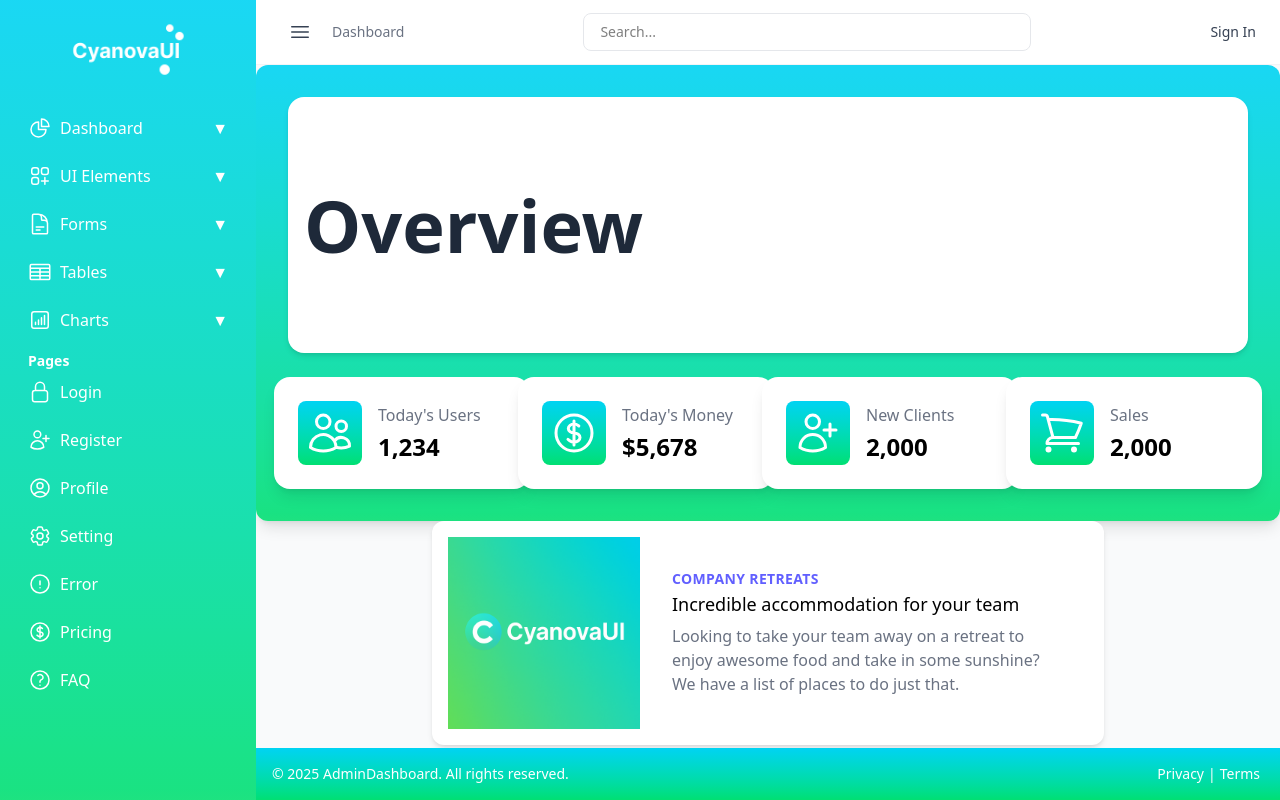
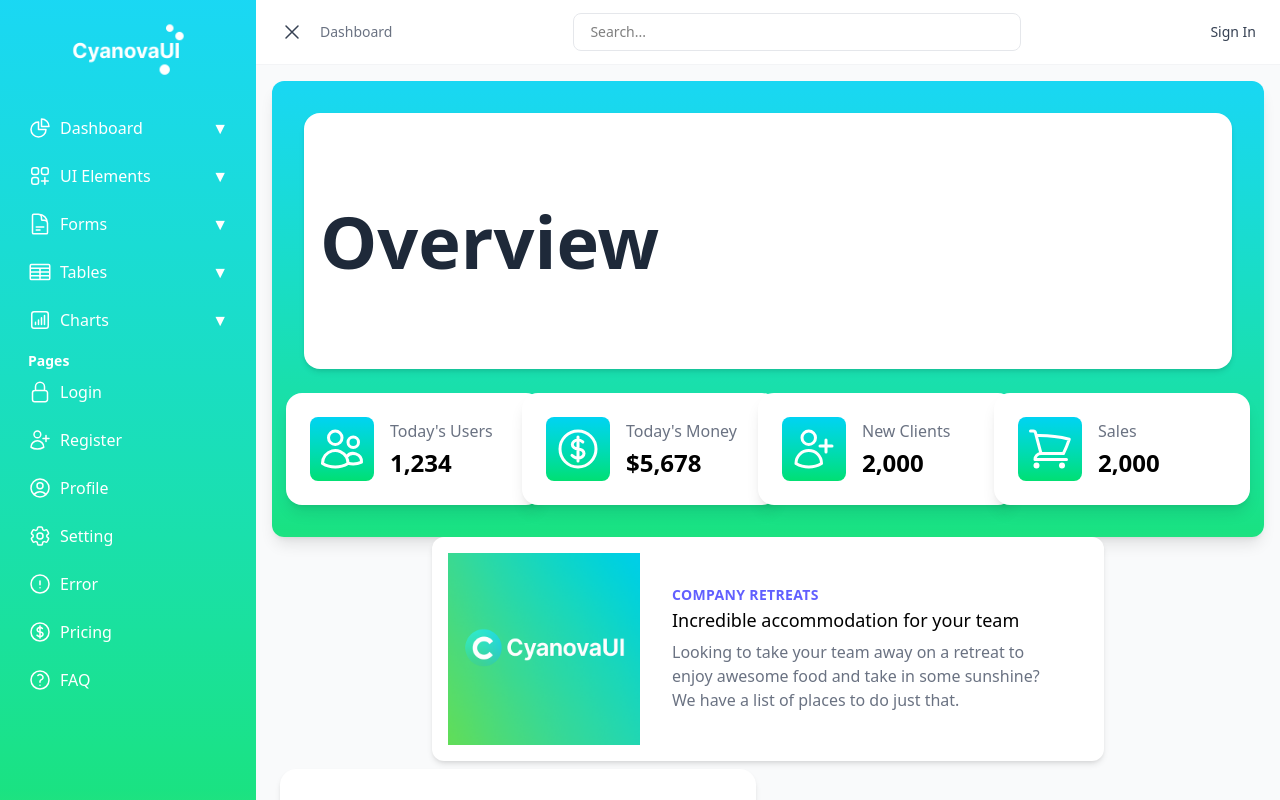
Before and after one commit to GuitarNoa/my-wdashboard-rejs, a React (Vite) app: page / in a window 1280 px wide. Built offline with nearby package versions, Linux system fonts and the light colour scheme.

Commit message:
Update /Force

```diff
--- a/src/components/Header.jsx
+++ b/src/components/Header.jsx
@@ -1,21 +1,23 @@
-import { Bars3Icon, XMarkIcon } from "@heroicons/react/24/outline";
+// Header.jsx
+import { useState } from "react";
+import {
+  Bars3Icon,
+  XMarkIcon,
+  MagnifyingGlassIcon,
+} from "@heroicons/react/24/outline";
 
 export default function Header({ onToggleSidebar, isSidebarOpen }) {
+  const [showSearch, setShowSearch] = useState(false);
+
   return (
-    <header
-      className="
-        sticky top-0 z-30
-        flex items-center justify-between
-        px-6 py-3
-        bg-white/80 backdrop-blur
-        border-b border-gray-100
-      "
-    >
-      {/* LEFT */}
-      <div className="flex items-center gap-3">
+    <header className="sticky top-0 z-30 flex flex-col bg-white/80 backdrop-blur border-b border-gray-100">
+      {/* Main bar */}
+      <div className="flex items-center justify-between px-4 py-3 gap-2">
+        {/* LEFT — hamburger */}
         <button
           onClick={onToggleSidebar}
-          className="p-2 rounded-md hover:bg-gray-100 transition"
+          className="p-2 rounded-md hover:bg-gray-100 transition flex-shrink-0"
+          aria-label="Toggle sidebar"
         >
           {isSidebarOpen ? (
             <XMarkIcon className="w-6 h-6 text-gray-700" />
@@ -24,41 +26,53 @@ export default function Header({ onToggleSidebar, isSidebarOpen }) {
           )}
         </button>
 
-        <span className="hidden md:block text-sm text-gray-500">
+        {/* Breadcrumb — ซ่อนบนมือถือเล็ก */}
+        <span className="hidden sm:block text-sm text-gray-500 flex-shrink-0">
           Dashboard
         </span>
-      </div>
 
-      {/* CENTER */}
-      <div className="hidden md:flex flex-1 justify-center">
+        {/* CENTER — search bar (ซ่อนบนมือถือ แสดงบน md ขึ้นไป) */}
+        <div className="hidden md:flex flex-1 justify-center px-4">
           <input
             type="text"
             placeholder="Search..."
-          className="
-            w-full max-w-md
-            px-4 py-2
-            border border-gray-200
-            rounded-lg text-sm
-            focus:outline-none
-            focus:ring-2 focus:ring-blue-200
-            transition
-          "
+            className="w-full max-w-md px-4 py-2 border border-gray-200 rounded-lg text-sm
+              focus:outline-none focus:ring-2 focus:ring-blue-200 transition"
           />
         </div>
 
         {/* RIGHT */}
-      <div className="flex items-center gap-4">
+        <div className="flex items-center gap-2 flex-shrink-0">
+          {/* Search icon บนมือถือ */}
+          <button
+            className="md:hidden p-2 rounded-md hover:bg-gray-100 transition"
+            onClick={() => setShowSearch((v) => !v)}
+            aria-label="Search"
+          >
+            <MagnifyingGlassIcon className="w-5 h-5 text-gray-600" />
+          </button>
+
           <a
             href="/auth/login"
-          className="
-            text-sm font-medium
-            text-gray-700 hover:text-black
-            transition
-          "
+            className="text-sm font-medium text-gray-700 hover:text-black transition px-2 py-1"
           >
             Sign In
           </a>
         </div>
+      </div>
+
+      {/* Search bar ขยายบนมือถือ เมื่อกดไอคอน */}
+      {showSearch && (
+        <div className="md:hidden px-4 pb-3">
+          <input
+            type="text"
+            placeholder="Search..."
+            autoFocus
+            className="w-full px-4 py-2 border border-gray-200 rounded-lg text-sm
+              focus:outline-none focus:ring-2 focus:ring-blue-200 transition"
+          />
+        </div>
+      )}
     </header>
   );
 }
--- a/src/components/Sidebar.jsx
+++ b/src/components/Sidebar.jsx
@@ -17,7 +17,7 @@ import {
 
 import Logo from "../assets/Logo-v3.png";
 
-export default function Sidebar({ isOpen }) {
+export default function Sidebar() {
   const [openMenu, setOpenMenu] = useState(null);
 
   const toggleMenu = (menu) => {
@@ -99,15 +99,7 @@ export default function Sidebar({ isOpen }) {
   ];
 
   return (
-    <aside
-      className={`
-        top-0 left-0 z-50 h-screen w-64
-        bg-gradient-to-t from-green-400/90 to-cyan-400/90
-        text-white overflow-hidden
-        transform transition-transform duration-300 ease-in-out
-        ${isOpen ? "translate-x-0" : "-translate-x-full"}
-      `}
-    >
+    <aside className="h-screen w-64 bg-gradient-to-t from-green-400/90 to-cyan-400/90 text-white overflow-hidden">
       <div className="h-full flex flex-col overflow-y-auto p-4">
         {/* Logo */}
         <div className="flex justify-center mb-6">
--- a/src/layouts/DefaultLayout.jsx
+++ b/src/layouts/DefaultLayout.jsx
@@ -1,66 +1,58 @@
-import { useState } from "react";
+// DefaultLayout.jsx
+import { useState, useEffect } from "react";
 import Sidebar from "../components/Sidebar";
 import Header from "../components/Header";
-import Footer from "../components/Footer";
 
 export default function DefaultLayout({ children }) {
-  const [isSidebarOpen, setIsSidebarOpen] = useState(true);
-  const [isMobileOpen, setIsMobileOpen] = useState(false);
+  const [isSidebarOpen, setIsSidebarOpen] = useState(false);
+
+  // เปิด sidebar อัตโนมัติบน desktop (≥ 1024px)
+  useEffect(() => {
+    const handleResize = () => {
+      if (window.innerWidth >= 1024) {
+        setIsSidebarOpen(true);
+      } else {
+        setIsSidebarOpen(false);
+      }
+    };
+    handleResize(); // เรียกครั้งแรก
+    window.addEventListener("resize", handleResize);
+    return () => window.removeEventListener("resize", handleResize);
+  }, []);
+
+  const toggleSidebar = () => setIsSidebarOpen((prev) => !prev);
 
   return (
     <div className="flex h-screen bg-white overflow-hidden">
+      {/* Overlay สำหรับมือถือ/แท็บเล็ต — กดปิด sidebar */}
+      {isSidebarOpen && (
+        <div
+          className="fixed inset-0 z-40 bg-black/40 lg:hidden"
+          onClick={() => setIsSidebarOpen(false)}
+        />
+      )}
 
-      {/* ===== Sidebar (Desktop) ===== */}
-      <div className="hidden md:block">
-        <div
-          className={`fixed top-0 left-0 h-screen w-64 bg-white z-40 transition-transform duration-300 ${
-            isSidebarOpen ? "translate-x-0" : "-translate-x-full"
-          }`}
-        >
-          <Sidebar isOpen={true} />
-        </div>
+      {/* Sidebar — fixed บนมือถือ, static บน desktop */}
+      <div
+        className={`
+          fixed lg:static inset-y-0 left-0 z-50
+          transform transition-transform duration-300 ease-in-out
+          ${isSidebarOpen ? "translate-x-0" : "-translate-x-full"}
+          lg:translate-x-0
+        `}
+      >
+        <Sidebar />
       </div>
 
-      {/* ===== Sidebar (Mobile) ===== */}
-      <div
-        className={`fixed inset-0 z-50 md:hidden ${
-          isMobileOpen ? "pointer-events-auto" : "pointer-events-none"
-        }`}
-      >
-        {/* Backdrop */}
-        <div
-          className={`absolute inset-0 bg-black/40 transition-opacity duration-300 ${
-            isMobileOpen ? "opacity-100" : "opacity-0"
-          }`}
-          onClick={() => setIsMobileOpen(false)}
+      {/* Main area */}
+      <div className="flex flex-col flex-1 min-w-0 overflow-hidden">
+        <Header
+          onToggleSidebar={toggleSidebar}
+          isSidebarOpen={isSidebarOpen}
         />
-
-        {/* Sidebar */}
-        <div
-          className={`absolute top-0 left-0 h-full w-64 bg-white shadow-lg transform transition-transform duration-300 ${
-            isMobileOpen ? "translate-x-0" : "-translate-x-full"
-          }`}
-        >
-          <Sidebar isOpen={true} />
-        </div>
-      </div>
-
-      {/* ===== Main ===== */}
-      <div
-        className={`flex flex-col flex-1 transition-all duration-300 ${
-          isSidebarOpen ? "md:ml-64" : "md:ml-0"
-        }`}
-      >
-        <Header
-          onToggleSidebar={() => setIsSidebarOpen((p) => !p)}
-          onToggleMobile={() => setIsMobileOpen((p) => !p)}
-        />
-
-        <main className="flex-1 bg-gray-50 overflow-y-auto">
+        <main className="flex-1 bg-gray-50 overflow-y-auto p-4">
           {children}
         </main>
-
-        <Footer />
       </div>
     </div>
   );
```
Lines whose indentation alone changed are shown as unchanged.
